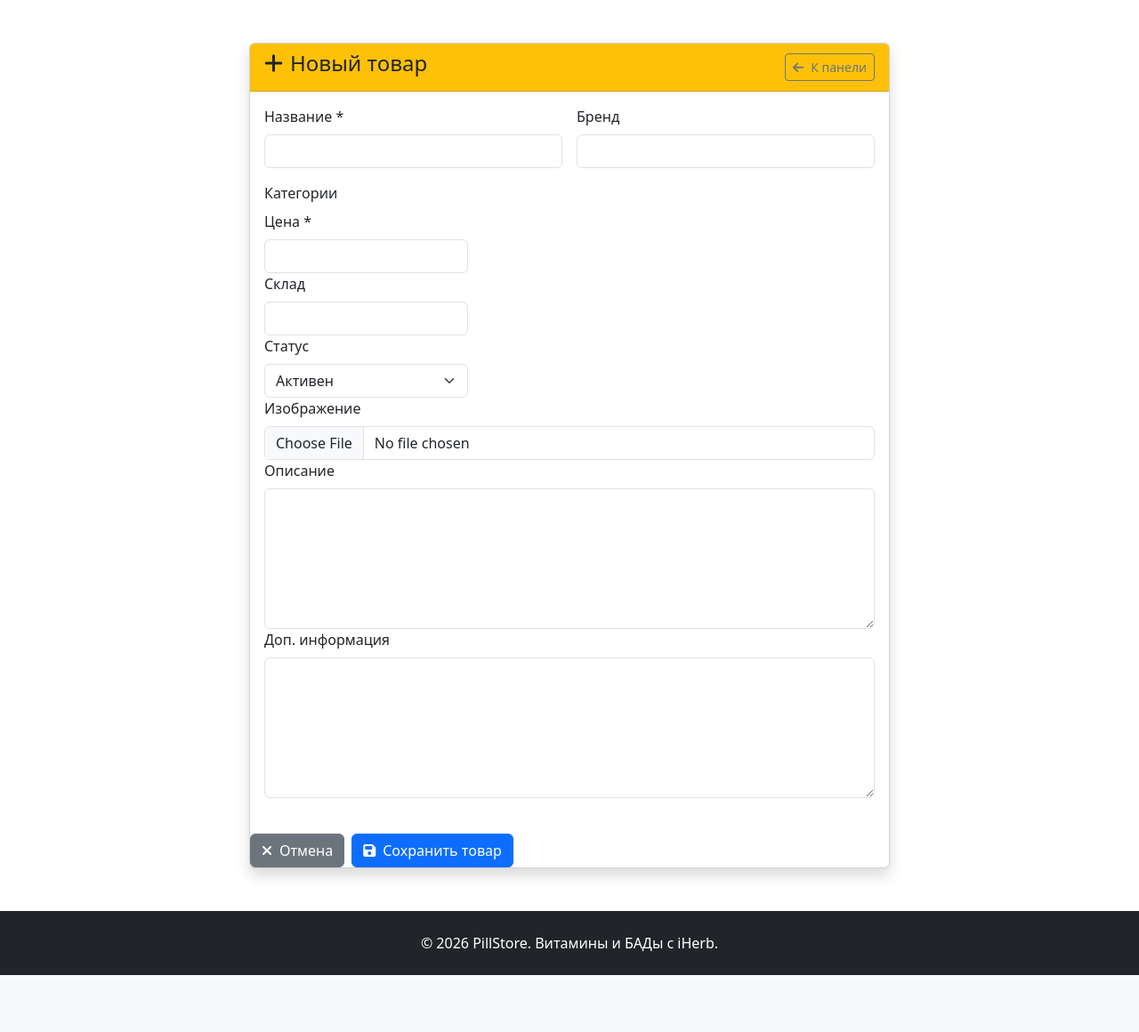
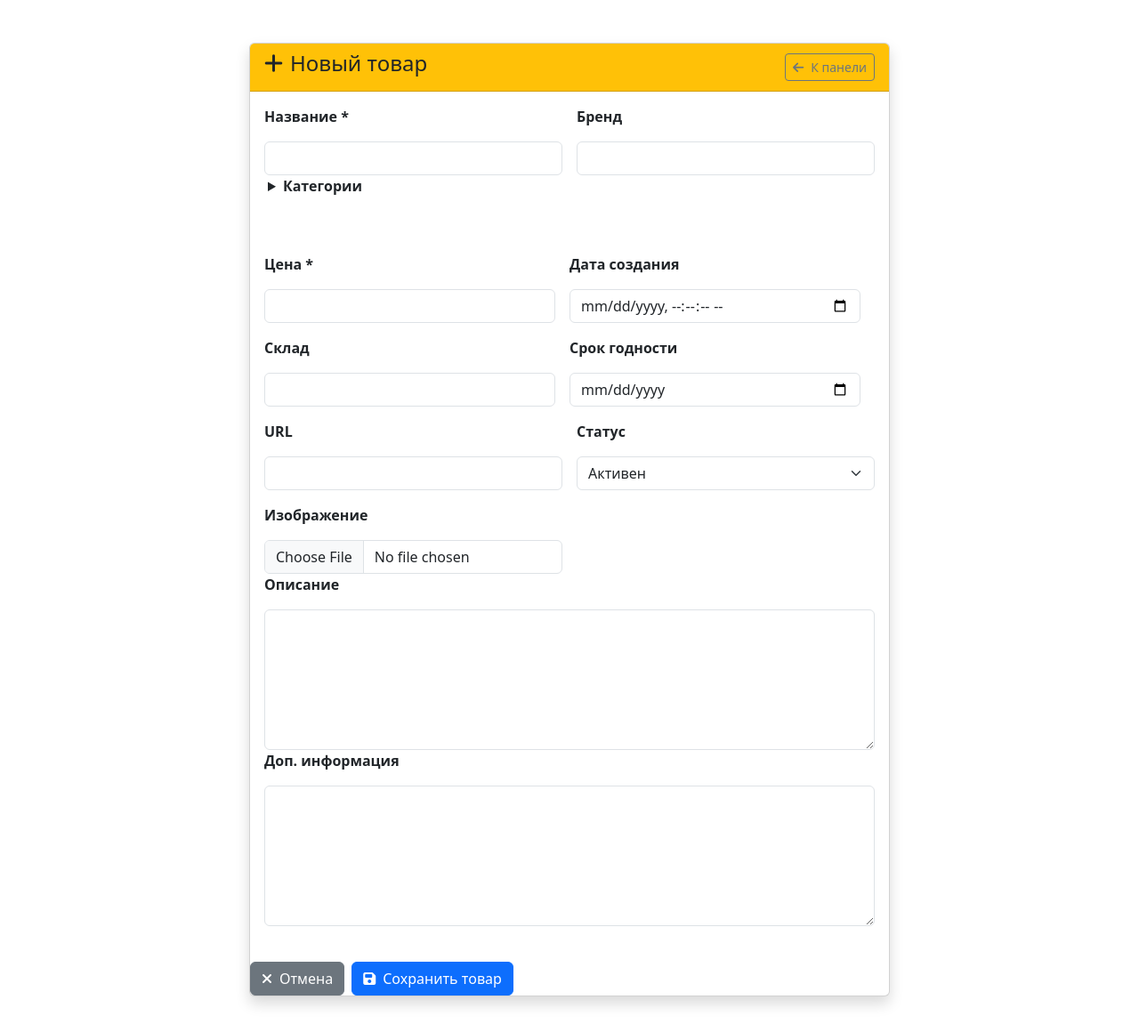
Before and after one commit to MrGrose/Pillstore, a FastAPI app: template pillstore/templates/admin/product_edit.html in a window 1280 px wide. Shown: the part 68-1228 px from the top of the page at 89% size. Before the commit the page ends 1164 px from the top, so only its background shows below. Run offline with FastAPI, Linux system fonts and the light colour scheme; the template is opened without the code that fills it, so the values that code supplies are empty.

Commit message:
Добавлено скрытие категорий, разбито на 2 колонки заполнение инф по товару

```diff
--- a/pillstore/templates/admin/product_edit.html
+++ b/pillstore/templates/admin/product_edit.html
@@ -26,28 +26,28 @@
                        <input type="hidden" name="product_id_str" value="{% if product %}{{ product.id }}{% endif %}">
                         <div class="row g-3">
                             <div class="col-md-6">
-                                <label class="form-label">Название *</label>
+                                <label class="form-label fw-bold pb-2 cursor-pointer">Название *</label>
                                 <input type="text" name="name"
                                        value="{{ product.name if product else '' }}"
                                        class="form-control" required>
                             </div>
-
                             <div class="col-md-6">
-                                <label class="form-label">Бренд</label>
+                                <label class="form-label fw-bold pb-2 cursor-pointer">Бренд</label>
                                 <input type="text" name="brand"
                                        value="{{ product.brand if product else '' }}"
                                        class="form-control">
                             </div>
-                                <div class="col-md-12">
-                                    <label class="form-label">Категории</label>
-                                </div>
                             <div class="row">
+                                <details class="w-100 mb-3" close>
+                                    <summary class="form-label fw-bold pb-2 cursor-pointer">
+                                        Категории
+                                    </summary>
+                                    <div class="row pt-2">
                                         {% for root in categories %}
-                                            <div class="col-md-4 mb-2">
+                                            <div class="col-md-4 col-lg-3 mb-2">
                                                 <div class="form-check">
                                                     <input class="form-check-input" type="checkbox"
-                                                        name="category_ids"
-                                                        value="{{ root.id }}" id="cat_{{ root.id }}"
+                                                        name="category_ids" value="{{ root.id }}" id="cat_{{ root.id }}"
                                                         {% if product and root.id in product.categories|map(attribute='id')|list %}checked{% endif %}>
                                                     <label class="form-check-label" for="cat_{{ root.id }}">
                                                         {{ root.name }}
@@ -55,11 +55,10 @@
                                                 </div>
                                             </div>
                                             {% for child in root.children %}
-                                                <div class="col-md-4 mb-2">
+                                                <div class="col-md-4 col-lg-3 mb-2">
                                                     <div class="form-check">
                                                         <input class="form-check-input" type="checkbox"
-                                                            name="category_ids"
-                                                            value="{{ child.id }}" id="cat_{{ child.id }}"
+                                                            name="category_ids" value="{{ child.id }}" id="cat_{{ child.id }}"
                                                             {% if product and child.id in product.categories|map(attribute='id')|list %}checked{% endif %}>
                                                         <label class="form-check-label" for="cat_{{ child.id }}">
                                                             &nbsp;&nbsp;{{ child.name }}
@@ -69,35 +68,49 @@
                                             {% endfor %}
                                         {% endfor %}
                                     </div>
+                                </details>
                             </div>
-                            <div class="col-md-4">
-                                <label class="form-label">Цена *</label>
+                            <div class="row g-3">
+                                <div class="col-md-6">
+                                    <label class="form-label fw-bold pb-2 cursor-pointer">Цена *</label>
                                     <input type="number" name="price" step="0.01" min="0"
                                         value="{{ product.price if product else '' }}"
                                         class="form-control" required>
                                 </div>
-
-                            <div class="col-md-4">
-                                <label class="form-label">Склад</label>
+                                <div class="col-md-6">
+                                    <label class="form-label fw-bold pb-2 cursor-pointer">Дата создания</label>
+                                    <input type="datetime-local" name="created_at"
+                                        value="{{ created_at_iso }}" class="form-control" step="1">
+                                </div>
+                                <div class="col-md-6">
+                                    <label class="form-label fw-bold pb-2 cursor-pointer">Склад</label>
                                     <input type="number" name="stock" min="0"
-                                       value="{{ product.stock if product else '' }}"
-                                       class="form-control">
+                                        value="{{ product.stock if product else '' }}" class="form-control">
                                 </div>
-                            <div class="col-md-4">
-                                <label class="form-label">Статус</label>
+                                    <div class="col-md-6">
+                                    <label class="form-label fw-bold pb-2 cursor-pointer">Срок годности</label>
+                                    <input type="date" name="expiry_at"
+                                        value="{{ expiry_at_iso }}" class="form-control">
+                                </div>
+                                 </div>
+                                    <div class="col-md-6">
+                                    <label class="form-label fw-bold pb-2 cursor-pointer">URL</label>
+                                    <input type="url" name="url"
+                                        value="{{ product.url if product else '' }}"  class="form-control">
+                                </div>
+                                <div class="col-md-6">
+                                    <label class="form-label fw-bold pb-2 cursor-pointer">Статус</label>
                                     <select name="is_active" class="form-select">
-                                    <option value="true"
-                                            {% if not product or product.is_active %}selected{% endif %}>
+                                        <option value="true" {% if not product or product.is_active %}selected{% endif %}>
                                             Активен
                                         </option>
-                                    <option value="false"
-                                            {% if product and not product.is_active %}selected{% endif %}>
+                                        <option value="false" {% if product and not product.is_active %}selected{% endif %}>
                                             Неактивен
                                         </option>
                                     </select>
                                 </div>
-                            <div class="col-12">
-                                <label class="form-label">Изображение</label>
+                                <div class="col-md-6">
+                                    <label class="form-label fw-bold pb-2 cursor-pointer">Изображение</label>
                                     {% if product and product.image_url %}
                                     <div class="mb-2">
                                         <img src="{{ product.image_url }}" class="img-thumbnail" style="max-height: 150px; max-width: 200px;">
@@ -105,12 +118,13 @@
                                     {% endif %}
                                     <input type="file" name="image" class="form-control" accept="image/*">
                                 </div>
+                            </div>
                             <div class="col-md-12">
-                                    <label class="form-label">Описание</label>
+                                <label class="form-label fw-bold pb-2 cursor-pointer">Описание</label>
                                 <textarea name="description_left" rows="6" class="form-control">{{ product.description_left }}</textarea>
                             </div>
                             <div class="col-md-12">
-                                    <label class="form-label">Доп. информация</label>
+                                <label class="form-label fw-bold pb-2 cursor-pointer">Доп. информация</label>
                                 <textarea name="description_right" rows="6" class="form-control">{{ product.description_right }}</textarea>
                             </div>
                         </div>
```
Lines whose indentation alone changed are shown as unchanged.
